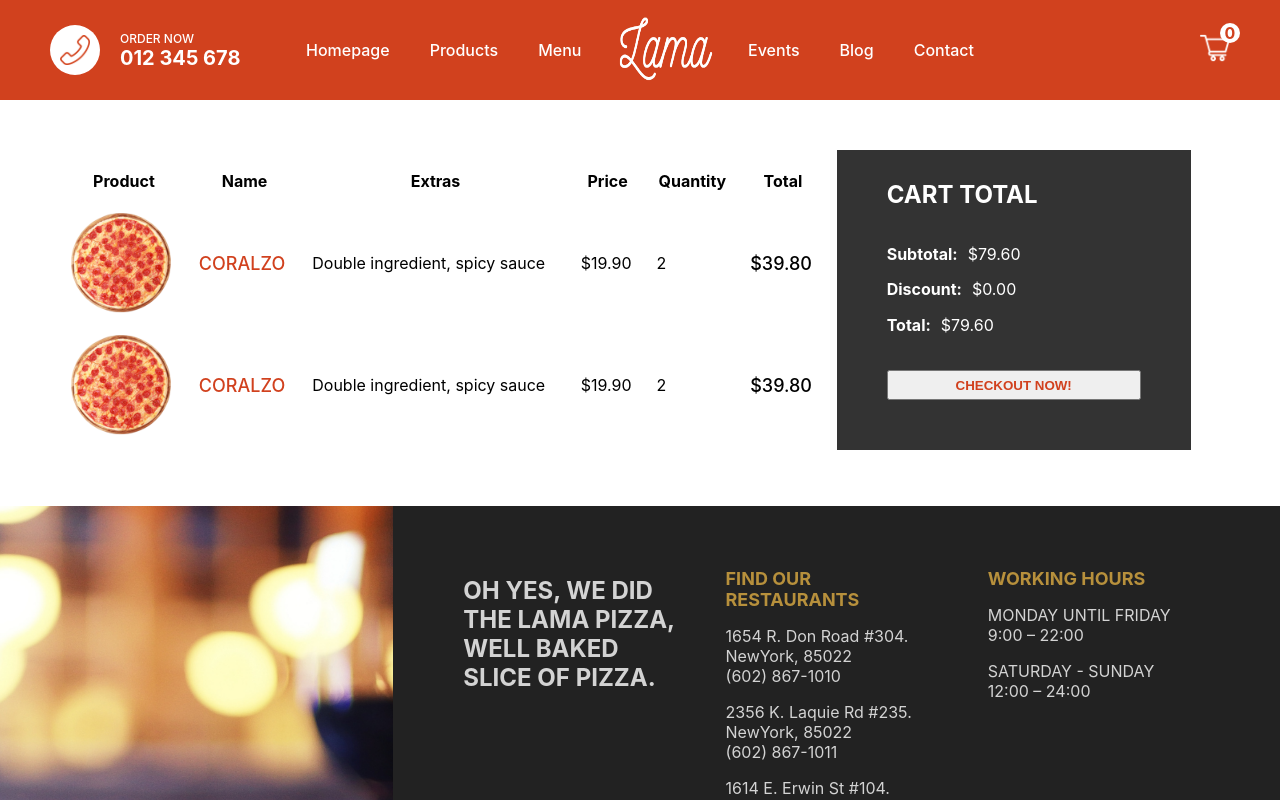
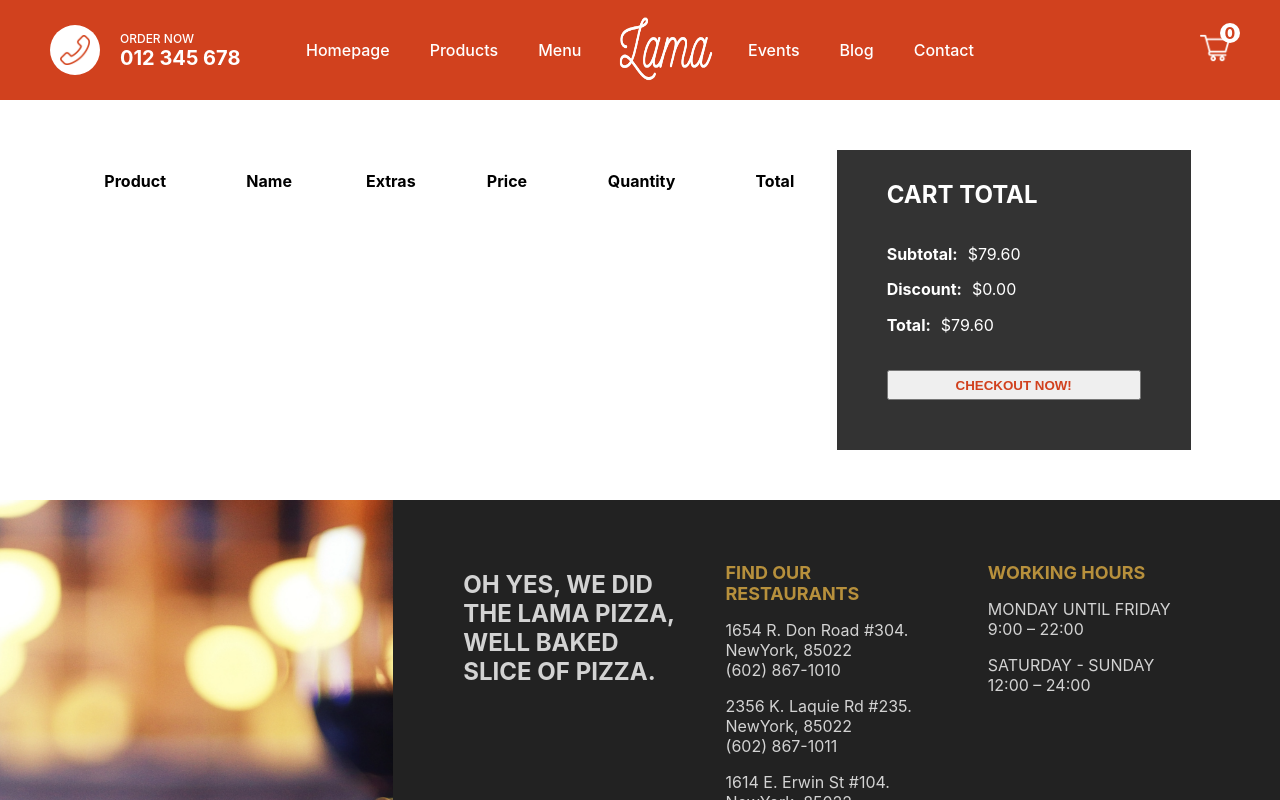
Before and after one commit to Abdulhakim-Maha/TypeScript, a Next.js app in the folder e-commerce/: page /cart in a window 1280 px wide. Shown: the top 800 px of the page. Built offline with nearby package versions, Linux system fonts and the light colour scheme.

Commit message:
bug fixed!

```diff
--- a/e-commerce/components/Navbar.tsx
+++ b/e-commerce/components/Navbar.tsx
@@ -1,10 +1,11 @@
 import Image from "next/image";
+import Link from "next/link";
 import React from "react";
 import { useAppSelector } from "../redux/hook";
 import style from "../styles/Navbar.module.scss";
 
 const Navbar = () => {
-  const quantity = useAppSelector(state => state.cart.quntiity);
+  const quantity = useAppSelector((state) => state.cart.quntiity);
   return (
     <div className={style.container}>
       <div className={style.item}>
@@ -18,7 +19,9 @@ const Navbar = () => {
       </div>
       <div className={style.item}>
         <ul className={style.list}>
+          <Link href={'/'}>
             <li className={style.listItem}>Homepage</li>
+          </Link>
           <li className={style.listItem}>Products</li>
           <li className={style.listItem}>Menu</li>
           <Image src={"/img/logo.png"} alt="" width={"160"} height={"96"} />
@@ -27,12 +30,14 @@ const Navbar = () => {
           <li className={style.listItem}>Contact</li>
         </ul>
       </div>
+      <Link href={"/cart"}>
         <div className={style.item}>
           <div className={style.cart}>
             <Image src={"/img/cart.png"} alt="" width={"30"} height={"30"} />
             <div className={style.counter}>{quantity}</div>
           </div>
         </div>
+      </Link>
     </div>
   );
 };
--- a/e-commerce/pages/api/products/index.ts
+++ b/e-commerce/pages/api/products/index.ts
@@ -4,7 +4,7 @@ import dbConnect from "../../../util/dbConnet";
 
 export default async (req: NextApiRequest, res: NextApiResponse) => {
   // connect to mongodb
-  dbConnect();
+  await dbConnect()
   const { method } = req;
 
   if (method == "GET") {
--- a/e-commerce/pages/cart.tsx
+++ b/e-commerce/pages/cart.tsx
@@ -1,8 +1,11 @@
 import React from "react";
 import styles from "../styles/Cart.module.scss";
+import { useAppDispatch, useAppSelector } from "../redux/hook";
 import Image from "next/image";
 
 const Cart = () => {
+  const dispatch = useAppDispatch();
+  const cart = useAppSelector((state) => state.cart);
   return (
     <div className={styles.container}>
       <div className={styles.left}>
@@ -15,7 +18,9 @@ const Cart = () => {
             <th>Quantity</th>
             <th>Total</th>
           </tr>
-          <tr className={styles.tr}>
+          {cart.products.map((product) => {
+            return (
+              <tr className={styles.tr} key={product._id}>
                 <td>
                   <div className={styles.imgContainer}>
                     <Image
@@ -44,35 +49,8 @@ const Cart = () => {
                   <span className={styles.total}>$39.80</span>
                 </td>
               </tr>
-          <tr className={styles.tr}>
-            <td>
-              <div className={styles.imgContainer}>
-                <Image
-                  src="/img/pizza.png"
-                  layout="fill"
-                  objectFit="cover"
-                  alt=""
-                />
-              </div>
-            </td>
-            <td>
-              <span className={styles.name}>CORALZO</span>
-            </td>
-            <td>
-              <span className={styles.extras}>
-                Double ingredient, spicy sauce
-              </span>
-            </td>
-            <td>
-              <span className={styles.price}>$19.90</span>
-            </td>
-            <td>
-              <span className={styles.quantity}>2</span>
-            </td>
-            <td>
-              <span className={styles.total}>$39.80</span>
-            </td>
-          </tr>
+            );
+          })}
         </table>
       </div>
       <div className={styles.right}>
--- a/e-commerce/pages/index.tsx
+++ b/e-commerce/pages/index.tsx
@@ -24,6 +24,7 @@ const Home: React.FC<{ pizzaList: PIZZA[] }> = (props) => {
 
 export const getServerSideProps: GetServerSideProps = async () => {
   const res = await axios.get("http://localhost:3000/api/products");
+  // console.log(res.data);
   return {
     props: {
       pizzaList: res.data,
--- a/e-commerce/redux/cartSlice.ts
+++ b/e-commerce/redux/cartSlice.ts
@@ -1,7 +1,11 @@
 import { createSlice, PayloadAction } from "@reduxjs/toolkit";
+import { extraOptions } from "../pages/product/[id]";
+import PIZZA from '../util/Pizza'
 
 interface CartState {
-  products: {}[];
+  products: {
+    _id:number;
+  }[];
   quntiity: number;
   total: number;
 }
@@ -18,10 +22,15 @@ const cartSlice = createSlice({
   reducers: {
     addProduct: (
       state,
-      action: PayloadAction<{ price: number; quantity: number }>
+      action: PayloadAction<{
+        price: number;
+        quantity: number;
+        _id:number;
+        extras: extraOptions[];
+      }>
     ) => {
       state.products.push(action.payload);
-	  state.quntiity += 1;
+      state.quntiity += 1;
       state.total += action.payload.price * action.payload.quantity;
     },
     reset: (state) => {
--- a/e-commerce/util/dbConnet.js
+++ b/e-commerce/util/dbConnet.js
@@ -34,7 +34,6 @@ async function dbConnect() {
     })
   }
   cached.conn = await cached.promise
-  console.log('db connected!')
   return cached.conn
 }
 
```
Also changed, not shown: e-commerce/pages/product/[id].tsx (+17 -3 lines). Lines whose indentation alone changed are shown as unchanged.
